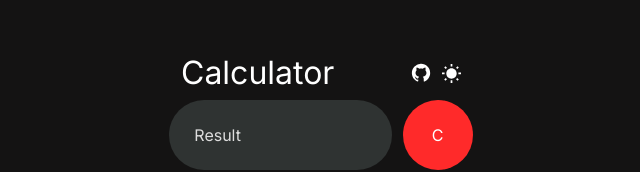
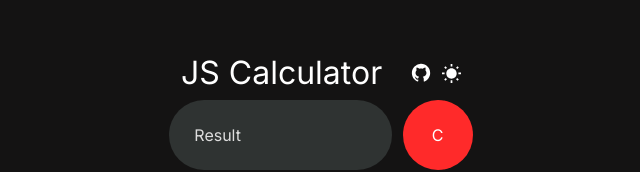
Before and after one commit to Shuvan04/JavaScript-Calculator, a plain HTML site: page JavaScript Calculator by Shuvan/index.html in a window 1280 px wide. Shown: the part 124-296 px from the top of the page, without its empty margins (319-959 px from the left). Drawn offline with Linux system fonts and the light colour scheme.

Commit message:
index.html

```diff
--- a/JavaScript Calculator by Shuvan/index.html
+++ b/JavaScript Calculator by Shuvan/index.html
@@ -19,7 +19,7 @@
     <div class="container">
       <div class="header-container">
         <!-- This heading also notifies about the theme change.-->
-        <h1 id="toast">Calculator</h1>
+        <h1 id="toast">JS Calculator</h1>
         <div class="top-buttons">
           <a href="https://github.com/Shuvan04/JavaScript-Calculator">
             <img src="assets/GitHubLight.svg" alt="Sun Icon" height="22.5" width="22.5" id="github-icon">
```
